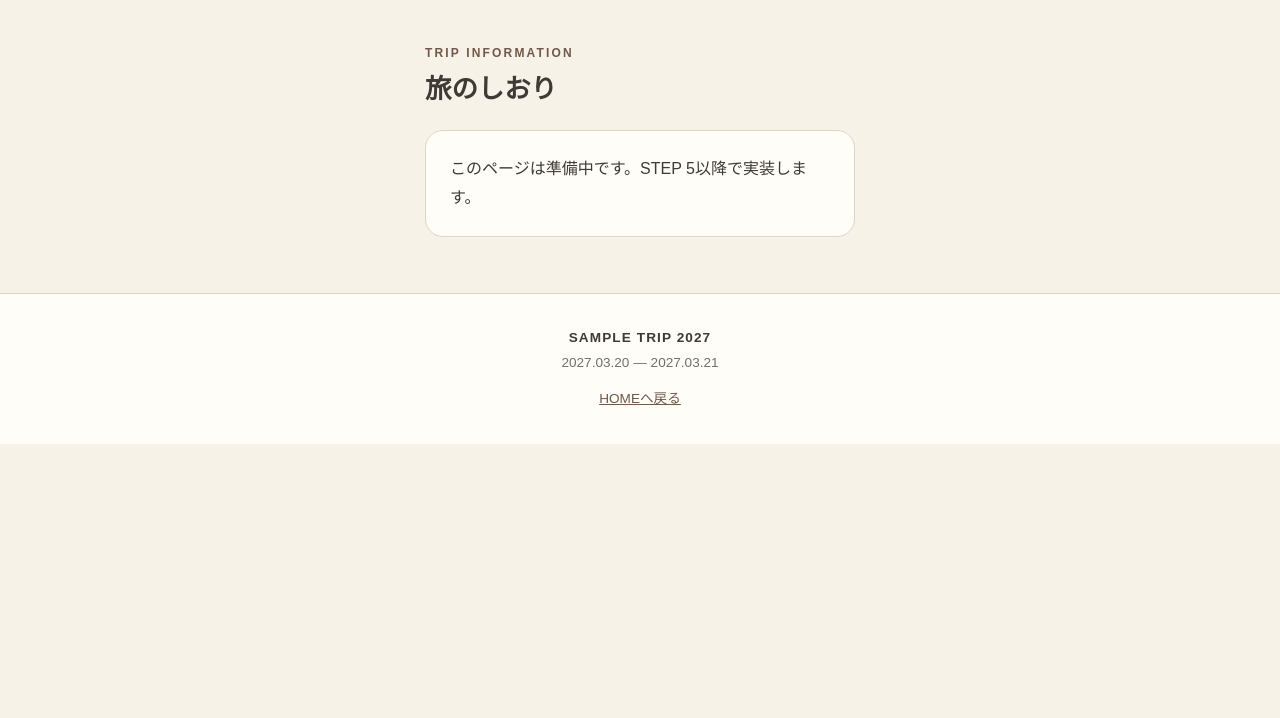
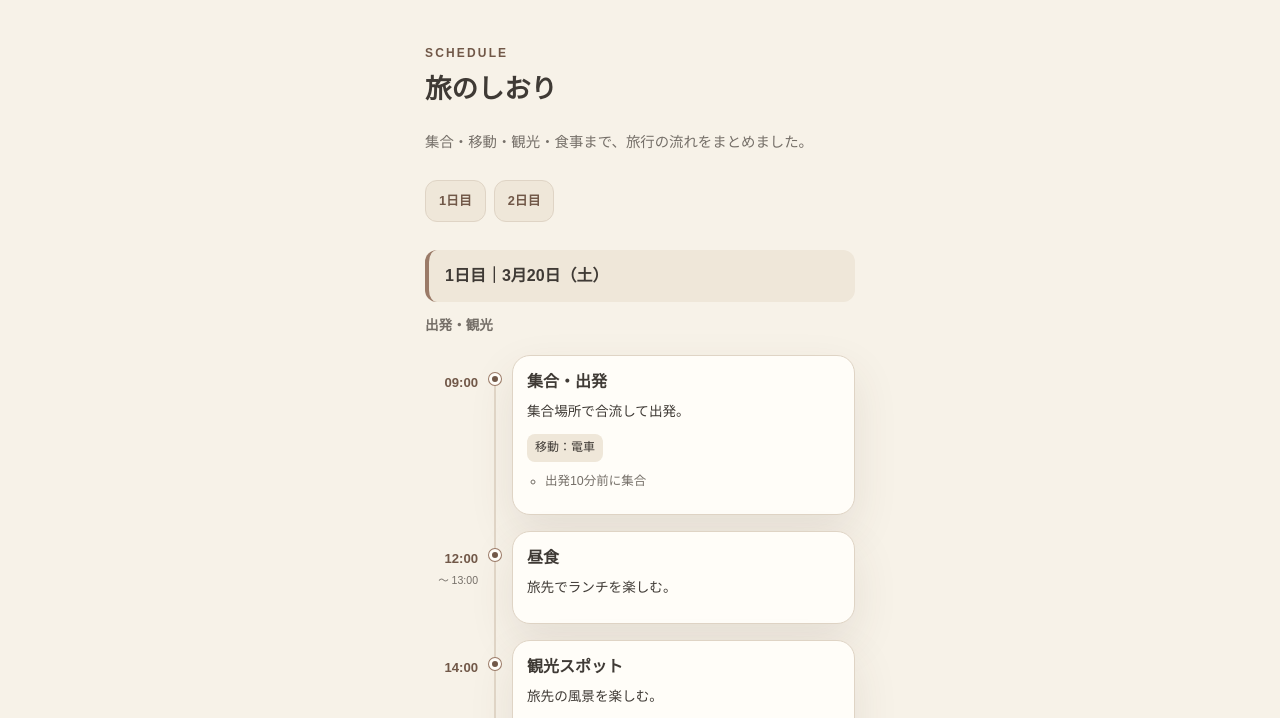
Before and after one commit to furuharu1211/Travel-Template, a plain HTML site: page schedule.html in a window 1280 px wide. Shown: the part 69-787 px from the top of the page. Drawn offline with Linux system fonts and the light colour scheme.

Commit message:
feat: implement configurable itinerary timeline (step 5-1)

```diff
--- a/config/schedule.js
+++ b/config/schedule.js
@@ -1,3 +1,31 @@
-// 旅のしおりのデータ（STEP 5で仕様を実装予定）
+// 旅のしおり：日数・予定数は自由に追加・削除できます。
+// date は YYYY-MM-DD。省略すると trip.js の開始日から順に計算します。
+// time は "09:00"、"午前"、"未定" など自由記述。配列の順番で表示します。
+// image, transport, notes, mapQuery, detail, endTime は任意です。
 window.TRIP_DATA = window.TRIP_DATA || {};
-window.TRIP_DATA.schedule = [];
+window.TRIP_DATA.schedule = {
+  lead: "集合・移動・観光・食事まで、旅行の流れをまとめました。",
+  days: [
+    {
+      title: "出発・観光",
+      items: [
+        { time: "09:00", title: "集合・出発", description: "集合場所で合流して出発。", transport: "電車", notes: ["出発10分前に集合"] },
+        { time: "12:00", endTime: "13:00", title: "昼食", description: "旅先でランチを楽しむ。" },
+        { time: "14:00", title: "観光スポット", description: "旅先の風景を楽しむ。", image: "images/hero/hero-01.svg", detail: { page: "sightseeing", label: "観光地を見る" } },
+        { time: "16:00", title: "チェックイン", description: "宿泊施設に到着。", detail: { page: "hotel", label: "宿の詳細を見る" } }
+      ]
+    },
+    {
+      title: "観光・帰宅",
+      items: [
+        { time: "08:00", title: "朝食" },
+        { time: "10:00", title: "チェックアウト" },
+        { time: "11:00", title: "散策・お土産", image: "images/hero/hero-02.svg" },
+        { time: "17:00", title: "帰宅", transport: "電車" }
+      ]
+    }
+  ],
+  // 任意：Google マイマップの共有用埋め込みURL。空なら非表示。
+  // embedUrl: "https://www.google.com/maps/d/embed?mid=YOUR_MAP_ID"
+  map: { title: "旅のマップ", description: "今回巡るスポットをまとめてチェック", embedUrl: "" }
+};
--- /dev/null
+++ b/css/schedule.css
@@ -0,0 +1,31 @@
+/* Awaji-Tripの日別タイムラインを継承。色は共通テーマ変数を参照。 */
+.schedule-lead{color:var(--muted);font-size:.9rem;margin:0 0 24px}
+.schedule-jump,.schedule-buttons{display:flex;flex-wrap:wrap;gap:8px}
+.schedule-jump{margin:0 0 28px}
+.schedule-btn{display:inline-flex;align-items:center;justify-content:center;min-height:42px;padding:7px 13px;border:1px solid var(--border);border-radius:var(--radius-sm);background:var(--surface-2);color:var(--accent-dark);font-weight:700;font-size:.8rem;text-decoration:none;overflow-wrap:anywhere}
+.schedule-btn:hover{border-color:var(--accent)}
+.timeline-days{display:grid;gap:32px}
+.day-block{scroll-margin-top:12px;min-width:0}
+.day-title{margin:0 0 12px;padding:12px 16px;background:var(--surface-2);border-radius:var(--radius-sm);color:var(--text);font-size:1rem;border-left:4px solid var(--accent)}
+.day-subtitle{margin:0 0 16px;color:var(--muted);font-size:.85rem;font-weight:700}
+.timeline{margin:0;padding:0;list-style:none}
+.timeline-item{display:grid;grid-template-columns:53px 18px minmax(0,1fr);gap:8px;align-items:stretch}
+.timeline-time{padding-top:16px;text-align:right;color:var(--accent-dark);font-size:.82rem;font-weight:800;font-variant-numeric:tabular-nums;overflow-wrap:anywhere}
+.timeline-end{display:block;font-size:.66rem;font-weight:500;color:var(--muted)}
+.timeline-dot-wrap{position:relative;display:flex;justify-content:center}
+.timeline-dot-wrap:before{content:"";position:absolute;top:0;bottom:0;width:2px;background:var(--border)}
+.timeline-item:first-child .timeline-dot-wrap:before{top:24px}
+.timeline-item:last-child .timeline-dot-wrap:before{bottom:auto;height:24px}
+.timeline-item:only-child .timeline-dot-wrap:before{display:none}
+.timeline-dot{position:relative;z-index:1;width:12px;height:12px;margin-top:18px;border:3px solid var(--surface);border-radius:50%;background:var(--accent-dark);box-shadow:0 0 0 1px var(--accent)}
+.timeline-card{min-width:0;margin:0 0 16px;padding:14px;background:var(--surface);border:1px solid var(--border);border-radius:var(--radius-md);box-shadow:var(--shadow);overflow-wrap:anywhere}
+.timeline-card h3{margin:0 0 6px;font-size:1rem;line-height:1.5}
+.timeline-description{margin:0 0 8px;font-size:.85rem;white-space:pre-line}
+.timeline-transport{display:inline-block;background:var(--surface-2);border-radius:8px;padding:3px 8px;color:var(--text);font-size:.75rem}
+.timeline-meta{padding-left:18px;margin:8px 0;color:var(--muted);font-size:.78rem}
+.timeline-photo{margin:12px 0 0;overflow:hidden;border-radius:var(--radius-sm)}
+.timeline-photo img{width:100%;aspect-ratio:16/10;object-fit:cover}
+.schedule-buttons{margin-top:12px}
+.schedule-map{margin-top:32px}
+.schedule-map-frame{width:100%;height:400px;border:1px solid var(--border);border-radius:var(--radius-md);background:var(--surface)}
+@media(max-width:340px){.timeline-item{grid-template-columns:42px 12px minmax(0,1fr);gap:5px}.timeline-card{padding:10px}.timeline-time{font-size:.73rem}}
--- a/js/main.js
+++ b/js/main.js
@@ -13,8 +13,10 @@
   ui.mount(c,current);
   if(current!=="index"){
     main.className="inner-main container";
-    main.append(el("span","eyebrow","TRIP INFORMATION"),el("h1","page-title",page.label));
+    main.append(el("span","eyebrow",current==="schedule"?"SCHEDULE":"TRIP INFORMATION"),el("h1","page-title",page.label));
     if(!enabled(c,page)){main.append(el("p","notice","この旅行ではこのページを使用していません。"));return;}
+    const render=window.TravelPages?.[current];
+    if(typeof render==="function"){render(main,c);return;}
     main.append(el("p","notice","このページは準備中です。STEP 5以降で実装します。"));return;
   }
   const hero=el("section","hero"); hero.setAttribute("aria-label","旅行メインビジュアル");
--- /dev/null
+++ b/js/pages/schedule.js
@@ -0,0 +1,86 @@
+(() => {
+  "use strict";
+  const weekdays = ["日","月","火","水","木","金","土"];
+  function parseDate(value) {
+    if (typeof value !== "string" || !/^\d{4}-\d{2}-\d{2}$/.test(value)) return null;
+    const d = new Date(value + "T00:00:00Z");
+    return Number.isFinite(d.getTime()) && d.toISOString().slice(0,10) === value ? d : null;
+  }
+  function dateLabel(day, index, config) {
+    const explicit = day.date ? parseDate(day.date) : null;
+    const d = explicit || (!day.date ? parseDate(config.startDate) : null);
+    if (!d) return "";
+    if (!explicit) d.setUTCDate(d.getUTCDate() + index);
+    return (d.getUTCMonth()+1)+"月"+d.getUTCDate()+"日（"+weekdays[d.getUTCDay()]+"）";
+  }
+  function externalLink(el, label, url) {
+    const a=el("a","schedule-btn",label);
+    a.href=url; a.target="_blank"; a.rel="noopener noreferrer"; return a;
+  }
+  function render(main, config) {
+    const {el, pages, enabled}=window.TravelUI;
+    const data=window.TRIP_DATA?.schedule;
+    if (!data || !Array.isArray(data.days) || !data.days.length) {
+      main.append(el("p","notice","旅の予定はまだ登録されていません。")); return;
+    }
+    if(data.lead) main.append(el("p","schedule-lead",data.lead));
+    const jump=el("nav","schedule-jump");jump.setAttribute("aria-label","日程への移動");
+    data.days.forEach((day,i)=>{
+      const a=el("a","schedule-btn",(i+1)+"日目");a.href="#day-"+(i+1);jump.append(a);
+    });
+    if(data.days.length>1) main.append(jump);
+    const days=el("div","timeline-days");
+    data.days.forEach((day,i)=>{
+      const article=el("article","day-block");article.id="day-"+(i+1);
+      const date=dateLabel(day,i,config);
+      article.append(el("h2","day-title",(i+1)+"日目"+(date?"｜"+date:"")));
+      if(day.title) article.append(el("p","day-subtitle",day.title));
+      const items=Array.isArray(day.items)?day.items:[];
+      if(!items.length){article.append(el("p","notice","予定は未定です。"));days.append(article);return;}
+      const timeline=el("ol","timeline");
+      items.forEach(item=>{
+        const row=el("li","timeline-item");
+        const time=el("div","timeline-time",item.time||"未定");
+        if(item.endTime)time.append(el("span","timeline-end","〜 "+item.endTime));
+        const dot=el("div","timeline-dot-wrap");dot.setAttribute("aria-hidden","true");dot.append(el("span","timeline-dot"));
+        const card=el("div","timeline-card");
+        card.append(el("h3","",item.title||"予定"));
+        if(item.description)card.append(el("p","timeline-description",item.description));
+        if(item.transport)card.append(el("span","timeline-transport","移動："+item.transport));
+        if(Array.isArray(item.notes)&&item.notes.length){
+          const notes=el("ul","timeline-meta");item.notes.forEach(n=>notes.append(el("li","",n)));card.append(notes);
+        }
+        if(item.image){
+          const photo=el("div","timeline-photo"),img=el("img");
+          img.src=item.image;img.alt=item.imageAlt||item.title||"旅の写真";img.loading="lazy";
+          img.addEventListener("error",()=>photo.remove());photo.append(img);card.append(photo);
+        }
+        const buttons=el("div","schedule-buttons");
+        if(item.mapQuery)buttons.append(externalLink(el,"地図を見る","https://www.google.com/maps/search/?api=1&query="+encodeURIComponent(item.mapQuery)));
+        const detail=item.detail;
+        const target=pages.find(p=>p.id===detail?.page);
+        if(target&&enabled(config,target)){
+          const a=el("a","schedule-btn",detail.label||"詳細を見る");
+          a.href=target.id+".html"+(detail.anchor?"#"+encodeURIComponent(detail.anchor):"");buttons.append(a);
+        }
+        if(buttons.childElementCount)card.append(buttons);
+        row.append(time,dot,card);timeline.append(row);
+      });
+      article.append(timeline);days.append(article);
+    });
+    main.append(days);
+    const map=data.map;
+    if(map?.embedUrl){
+      let url;try{url=new URL(map.embedUrl);}catch{}
+      if(url?.protocol==="https:"&&url.hostname==="www.google.com"&&(/^\/maps\/d\/(?:u\/\d+\/)?embed$/.test(url.pathname)||url.pathname==="/maps/embed")){
+        const section=el("section","schedule-map");
+        section.append(el("h2","day-title",map.title||"旅のマップ"));
+        if(map.description)section.append(el("p","schedule-lead",map.description));
+        const iframe=el("iframe","schedule-map-frame");iframe.src=url.href;iframe.title=map.title||"旅のマップ";iframe.loading="lazy";iframe.referrerPolicy="strict-origin-when-cross-origin";
+        section.append(iframe);main.append(section);
+      }
+    }
+  }
+  window.TravelPages=window.TravelPages||{};
+  window.TravelPages.schedule=render;
+})();
--- a/schedule.html
+++ b/schedule.html
@@ -7,9 +7,11 @@
   <title>旅のしおり | Travel Template</title>
   <link rel="stylesheet" href="css/themes.css">
   <link rel="stylesheet" href="css/style.css">
+  <link rel="stylesheet" href="css/schedule.css">
   <script defer src="config/trip.js"></script>
   <script defer src="config/schedule.js"></script>
   <script defer src="js/components.js"></script>
+  <script defer src="js/pages/schedule.js"></script>
   <script defer src="js/main.js"></script>
 </head>
 <body data-page="schedule">
```
Also changed, not shown: 1 other file.
